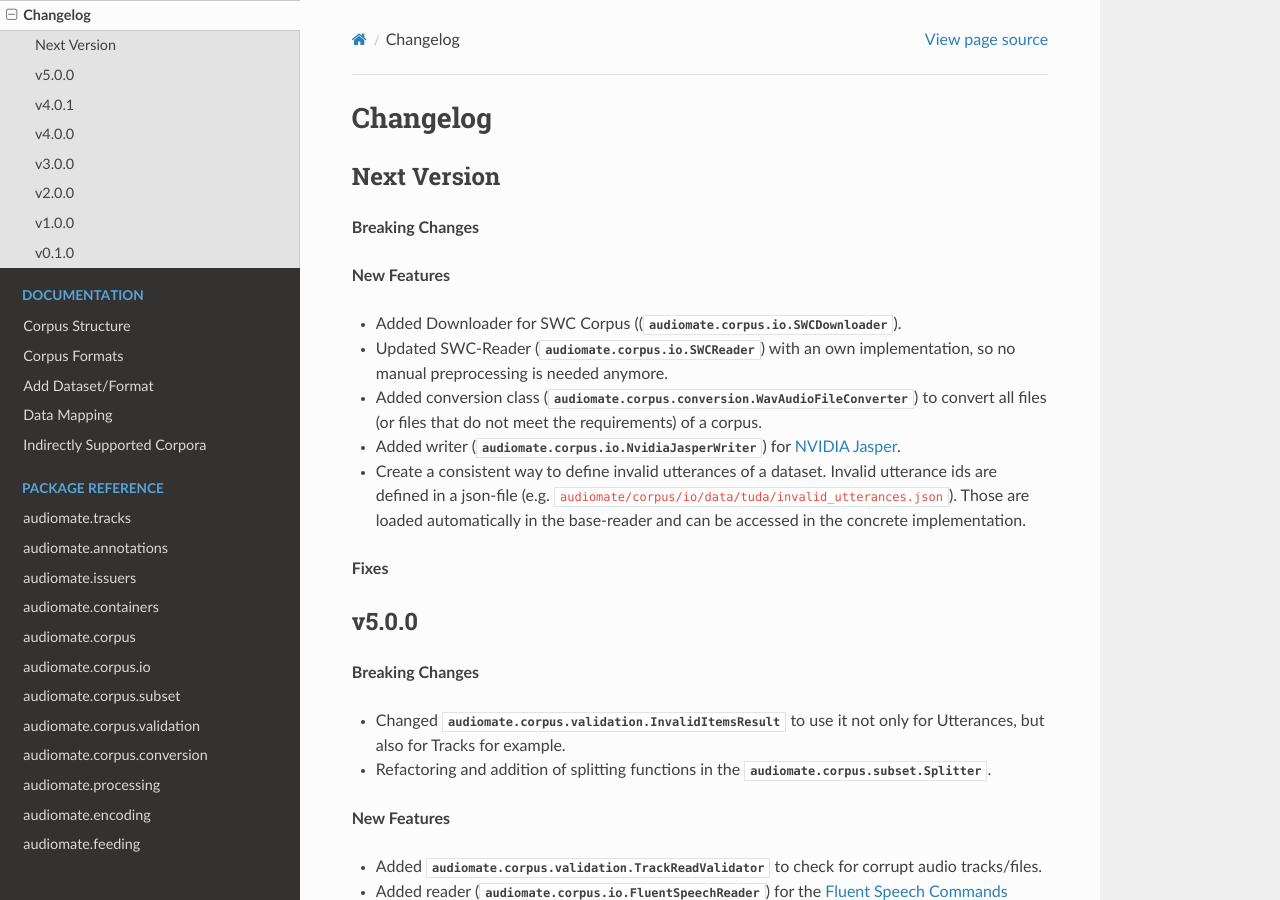
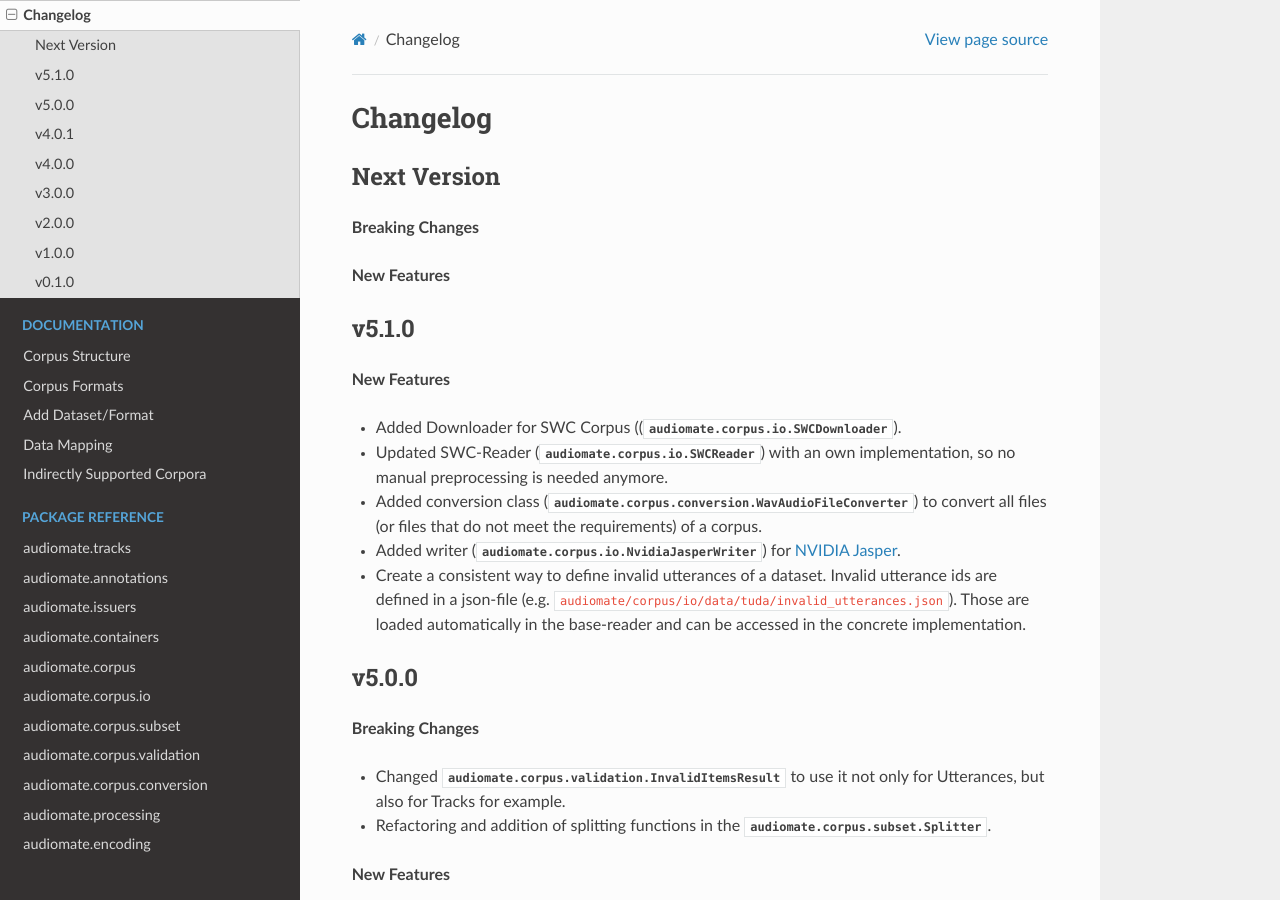
Before and after one commit to ynop/audiomate, a Sphinx documentation site: the page built from docs/notes/changelog.rst, in a window 1280 px wide and 900 px high. Built offline with Sphinx 7.4.7 and the Read the Docs theme 2.0.0, drawn with Linux system fonts in a browser that asks for light colours.

Commit message:
Update changelog

```diff
--- a/docs/notes/changelog.rst
+++ b/docs/notes/changelog.rst
@@ -5,6 +5,11 @@ Next Version
 ------------
 
 **Breaking Changes**
+
+**New Features**
+
+v5.1.0
+------
 
 **New Features**
 
@@ -22,8 +27,6 @@ Next Version
 * Create a consistent way to define invalid utterances of a dataset.
   Invalid utterance ids are defined in a json-file (e.g. ``audiomate/corpus/io/data/tuda/invalid_utterances.json``).
   Those are loaded automatically in the base-reader and can be accessed in the concrete implementation.
-
-**Fixes**
 
 v5.0.0
 ------
```
